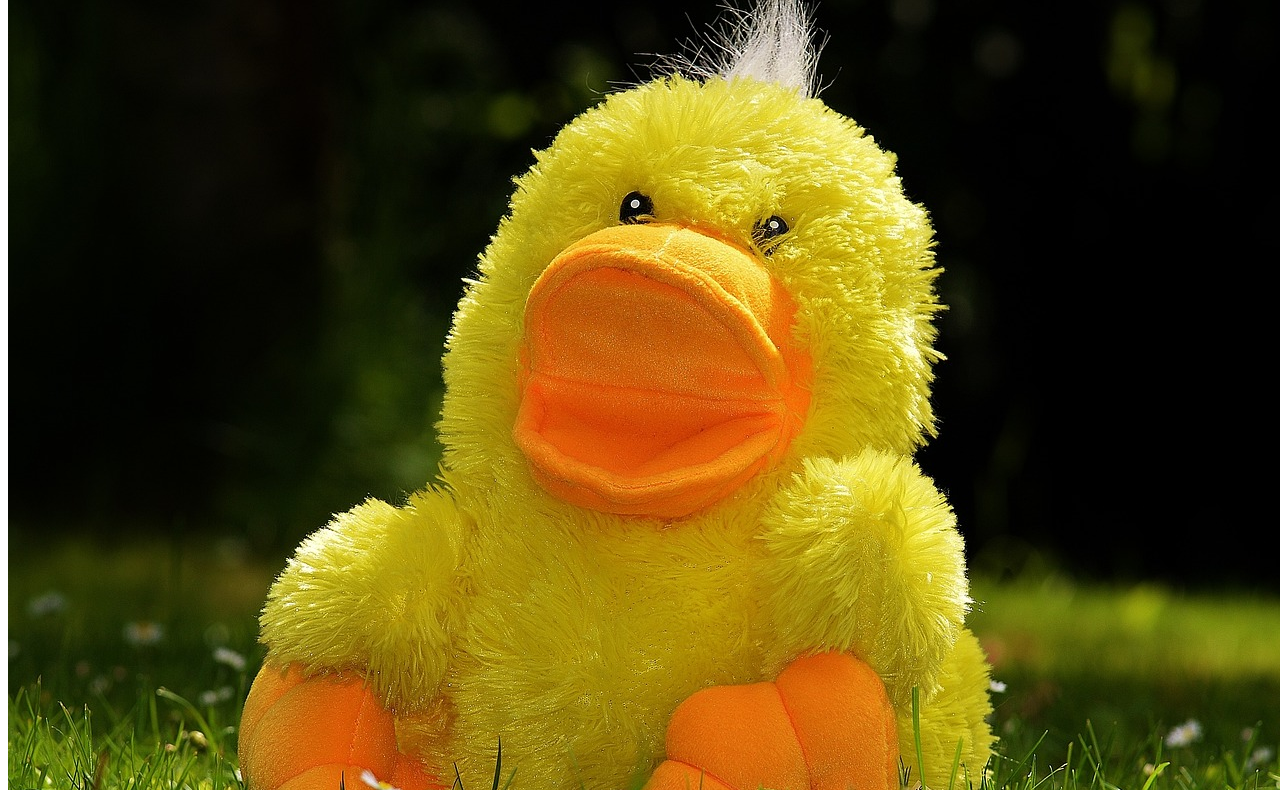
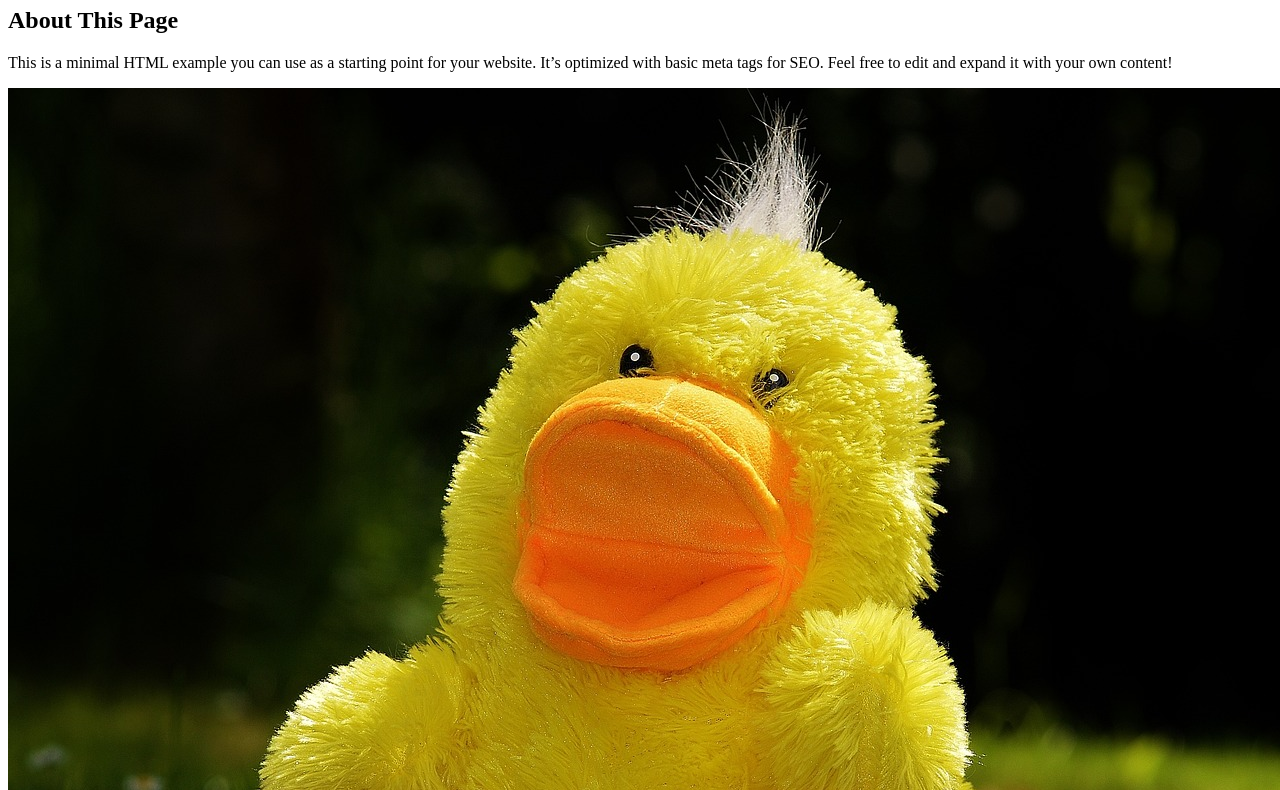
Before and after one commit to NameSerU/NameSerU.github.io, a plain HTML site: page index.html in a window 1280 px wide. Shown: the part 73-863 px from the top of the page. Drawn offline with Linux system fonts and the light colour scheme.

Commit message:
Update index.html

```diff
--- a/index.html
+++ b/index.html
@@ -8,7 +8,7 @@
   <!-- Page title (important for SEO and browser tabs) -->
   <title>My Sample SEO Page</title>
 
-  <img src="ducky.jpg" alt="A duck image">
+
 
   <!-- Short page description (important for SEO) -->
   <meta name="description" content="A simple sample website to practice HTML and SEO fundamentals." />
@@ -26,7 +26,7 @@
     </p>
 
     <!-- Example image with alt text for accessibility and SEO -->
-    <img src="https://via.placeholder.com/300" alt="Sample placeholder image" />
+   <img src="ducky.jpg" alt="A duck image">
   </main>
 
   <footer>
```
